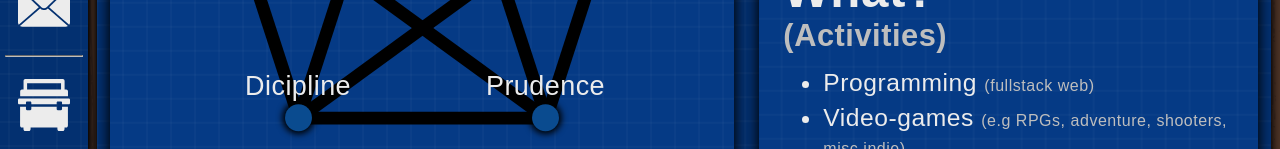
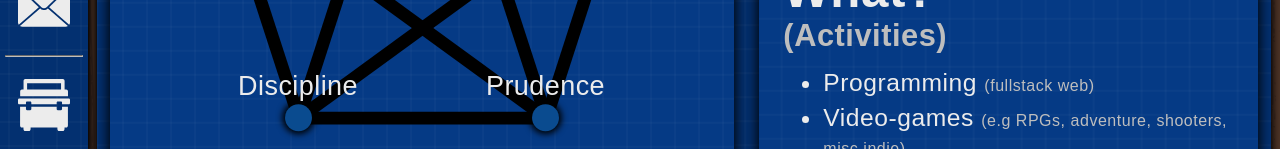
Before and after one commit to EvAvKein/Website, a SvelteKit app: page / in a window 1280 px wide. Shown: the part 651-800 px from the top of the page. Built offline with nearby package versions, Linux system fonts and the light colour scheme.

Commit message:
refactor (values): fix value spelling error (dicipline -> discipline)
honestly embarrassing that it took me this long to catch this

```diff
--- a/src/routes/values.ts
+++ b/src/routes/values.ts
@@ -1,10 +1,10 @@
-type valueName = "Transparency"|"Introspection"|"Prudence"|"Dicipline"|"Compassion";
+type valueName = "Transparency"|"Introspection"|"Prudence"|"Discipline"|"Compassion";
 
 const values:[valueName, string][] = [
   ["Transparency", "Safety & trust, both personal and social, require forthcoming honesty and truthfulness with one another. Transparency keeps us accountable, expedites conflict-resolution and co-operation, lays bare xenophobia's arbitrary and unpragmatic natures, and frees us from burdens of deceit"],
   ["Introspection", "There's an abundance of variables, internal and external, which tend to interfere with our ability to make optimal decisions. The more we analyze and scrutinize our own assessments and behavior, the less likely it becomes for us to interact with ourselves and our environments in damaging manners"],
   ["Prudence", "We live in a complicated world, possess incomplete knowledge, and frequently confront decisions which affect our wellbeing. The prudence to proactively evaluate the probable consequences of pertinent decisions/precedents, especially when backed by an integrity and openness for reconsideration, has cumulative benefits"],
-  ["Dicipline", "Without dicipline, no introspection or prescriptive statement is worthwhile. Firm control and influence over one's impulses and inclinations, in service of premeditated plans/ethics for wellbeing, is foundational to a civil and mature society"],
+  ["Discipline", "Without discipline, no introspection or prescriptive statement is worthwhile. Firm control and influence over one's impulses and inclinations, in service of premeditated plans/ethics for wellbeing, is foundational to a civil and mature society"],
   ["Compassion", "Earthly sentients share similar fundamental needs for wellbeing, which are much easier and more sustainable to fulfill through co-operation than competition. Ego and xenophobia are an injury to all, perpetrators included, and we can cumulatively help to mend these wounds through compassionate appreciation for our fellow beings"],
 ];
 
@@ -21,14 +21,14 @@ class ValueConnection {
 const valueConnections:ValueConnection[] = [
   new ValueConnection(["Transparency", "Introspection"], "Voice your comprehension", "During conflict-resolution (whether interpersonal or technical), proactively voice realizations: This helps others form a more complete understanding of the problem, grants them opportunities to provide useful/complementary insights, and cultivates a culture where perspectives are not finalized or shackled by ego"),
   new ValueConnection(["Transparency", "Prudence"], "Be forthcoming with your thought-process", "During conflict-resolution (whether interpersonal or technical), it's often helpful to lay bare the priorities, observations, assumptions, and deductions leading to one's current conclusion. Every statement is founded upon a mountain of context, and laying it bare often exposes much simpler resolutions"),
-  new ValueConnection(["Transparency", "Dicipline"], "Freely admit inadequacy", "We're all indefinitely work-in-progress from differing mixes of circumstances, and acknowledging one's internal obstacles/shortcomings is a prerequisite for overcoming them. As long as you're courteous, act to the best of your ability, and readily defer/abstain when necessary, there's no shame in one's imperfections"),
+  new ValueConnection(["Transparency", "Discipline"], "Freely admit inadequacy", "We're all indefinitely work-in-progress from differing mixes of circumstances, and acknowledging one's internal obstacles/shortcomings is a prerequisite for overcoming them. As long as you're courteous, act to the best of your ability, and readily defer/abstain when necessary, there's no shame in one's imperfections"),
   new ValueConnection(["Transparency", "Compassion"], "Don't let transparency become verbosity", "Circumstances often don't permit the time/patience necessary for comprehensive, unambiguous transparency and the dialogue it's liable to prompt. Practice the requisite social awareness to regulate one's transparency based on contextual consent, prioritizing explicit consent when provided/proper"),
   new ValueConnection(["Introspection", "Compassion"], "Nurture yourself", "Treat yourself from the perspective of a paragon parent/guardian: Constructively steering you(rself) towards personal growth and long-term wellbeing, while maintaining sources of comfort for times of need/rest"),
-  new ValueConnection(["Introspection", "Dicipline"], "Self-improvement is key", "A person's inclination to analyze their conduct and counteract future mistakes is their most fundamental skill. Being sincerely, manifestly, and firmly committed to egoless introspection & self-improvement is a prerequisite to true integrity"),
+  new ValueConnection(["Introspection", "Discipline"], "Self-improvement is key", "A person's inclination to analyze their conduct and counteract future mistakes is their most fundamental skill. Being sincerely, manifestly, and firmly committed to egoless introspection & self-improvement is a prerequisite to true integrity"),
   new ValueConnection(["Introspection", "Prudence"], "Mind your biases", "We're all vulnerable to biases, especially those who believe they're immune. Take the time to assess your judgements and assumptions for unsubstantiated, detrimental, or otherwise unchecked generalizations/distaste"),
   new ValueConnection(["Prudence", "Compassion"], "Spread your compassion equitably", "Addressing the plight of the marginalized often results in grief from those who are comfortable in the status-quo and fear equalization rhetoric/measures are marginalizing them. While both groups deserve peace of mind, reactionary distress ought to not veto equity"),
-  new ValueConnection(["Prudence", "Dicipline"], "Don't be complicit in injustice", "It's one's moral duty to, in as many cases as viable and constructive, intervene when observing unjust acts/circumstances. The world becomes a better place when we proactively make it so, and it regresses when we lose that volition"),
-  new ValueConnection(["Dicipline", "Compassion"], "Be steadfast in your compassion", "As intoxicating as it may be to get swept-up in angst, irreverence, indignation, or zeal, none of these mentalities are well-suited for constructive conduct between people"),
+  new ValueConnection(["Prudence", "Discipline"], "Don't be complicit in injustice", "It's one's moral duty to, in as many cases as viable and constructive, intervene when observing unjust acts/circumstances. The world becomes a better place when we proactively make it so, and it regresses when we lose that volition"),
+  new ValueConnection(["Discipline", "Compassion"], "Be steadfast in your compassion", "As intoxicating as it may be to get swept-up in angst, irreverence, indignation, or zeal, none of these mentalities are well-suited for constructive conduct between people"),
 ];
 
 export {
```
